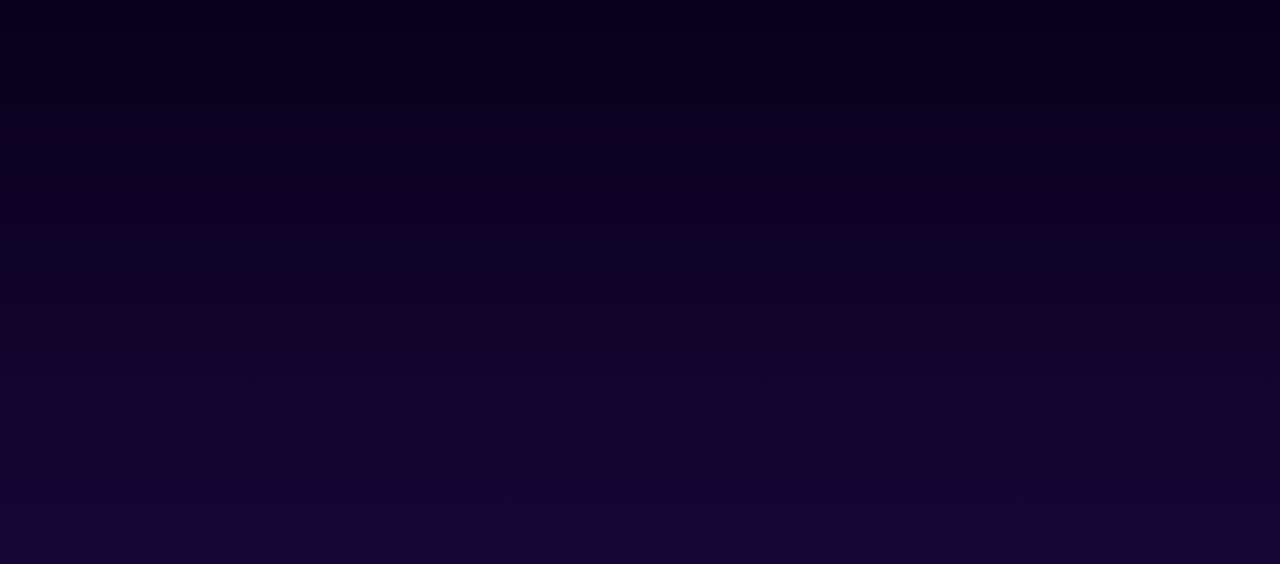
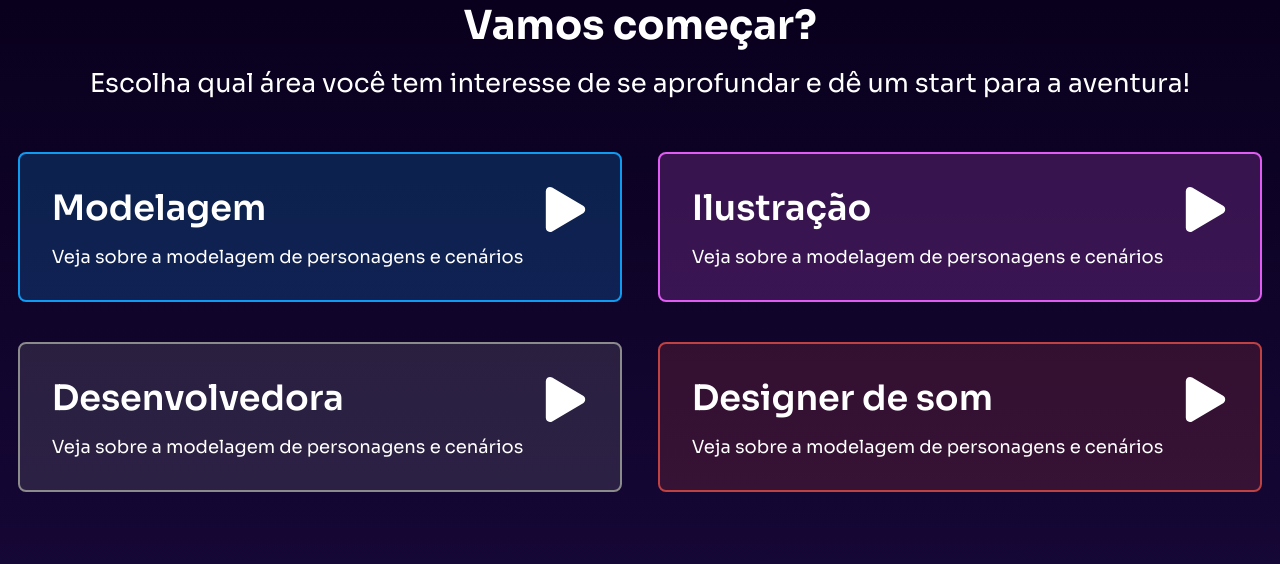
Before and after one commit to gabinag/mulheres-no-game, a React (Vite) app in the folder mulheres-no-game/: page /comecar in a window 1280 px wide. Before the commit this address had no page. Shown: the top 564 px of the page. Built offline with nearby package versions, Linux system fonts and the light colour scheme.

Commit message:
start page

```diff
--- a/mulheres-no-game/package.json
+++ b/mulheres-no-game/package.json
@@ -12,6 +12,7 @@
   "dependencies": {
     "react": "^18.2.0",
     "react-dom": "^18.2.0",
+    "react-icons": "^5.2.1",
     "react-router-dom": "^6.23.1"
   },
   "devDependencies": {
--- a/mulheres-no-game/src/App.jsx
+++ b/mulheres-no-game/src/App.jsx
@@ -5,6 +5,7 @@ import './App.css'
 import { Home } from './pages/Home/Home';
 import { Login } from './pages/Login/Login';
 import { Cadastro } from './pages/Cadastro/Cadastro';
+import { Comecar } from './pages/Comecar/Comecar';
 
 function App() {
 
@@ -14,6 +15,7 @@ function App() {
         <Route path="/" element={<Home />} />
         <Route path="/login" element={<Login />} />
         <Route path="/cadastro" element={<Cadastro />} />
+        <Route path='/comecar' element={<Comecar />} />
       </Routes>
     </BrowserRouter>
   )
--- /dev/null
+++ b/mulheres-no-game/src/components/Card/Card.jsx
@@ -0,0 +1,25 @@
+import { FaPlay } from "react-icons/fa";
+import style from "./Card.module.css";
+
+function Card({ name, text, link, color }) {
+    const cardStyle = {
+        borderColor: color,
+        backgroundColor: `${color}33`
+    };
+
+    const iconStyle = {
+        color: color,
+    };
+
+    return (
+        <div className={style.card} style={cardStyle}>
+            <div>
+                <h4 className={style.cardTitle}>{name}</h4>
+                <p className={style.cardText}>{text}</p>
+            </div>
+            <a href={link} className={style.icon} style={iconStyle}><FaPlay /></a>
+        </div>
+    );
+}
+
+export default Card;
--- /dev/null
+++ b/mulheres-no-game/src/components/Card/Card.module.css
@@ -0,0 +1,32 @@
+.card{
+    border: 2px solid;
+    border-radius: 8px;
+
+    display: flex;
+    justify-content: space-between;
+
+    margin: 20px 0 20px 0;
+    padding: 2rem;
+    transition: all 0.3s ease;
+}
+
+.cardTitle{
+    font-size: 35px;
+    font-weight: 600;
+
+    margin-bottom: 1rem;
+}
+
+.cardText{
+    font-size: 18px;
+    font-weight: 400;
+}
+
+.icon{
+    font-size: 45px;
+    float: right;
+
+    line-height: 61px;
+
+    margin-left: 20px;
+}
--- /dev/null
+++ b/mulheres-no-game/src/pages/Comecar/Comecar.jsx
@@ -0,0 +1,38 @@
+import { FaPlay } from "react-icons/fa";
+import style from "./Comecar.module.css";
+import Card from "../../components/Card/Card";
+
+export const Comecar = () => {
+    return (
+        <main>
+            <h1 className={style.title}>Vamos começar?</h1>
+            <h3 className={style.subtitle}>Escolha qual área você tem interesse de se aprofundar e dê um start para a aventura!</h3>
+
+            <section className={style.container}>
+                <Card
+                    name="Modelagem"
+                    text="Veja sobre a modelagem de personagens e cenários"
+                    color="#0F9BF2"
+                />
+
+                <Card
+                    name="Ilustração"
+                    text="Veja sobre a modelagem de personagens e cenários"
+                    color="#E15CF3"
+                />
+
+                <Card
+                    name="Desenvolvedora"
+                    text="Veja sobre a modelagem de personagens e cenários"
+                    color="#8B8B8B"
+                />
+
+                <Card
+                    name="Designer de som"
+                    text="Veja sobre a modelagem de personagens e cenários"
+                    color="#BF4142"
+                />
+            </section>
+        </main>
+    )
+}
--- /dev/null
+++ b/mulheres-no-game/src/pages/Comecar/Comecar.module.css
@@ -0,0 +1,25 @@
+.title{
+    font-size: 40px;
+    font-weight: 700;
+
+    margin-bottom: 1rem;
+    text-align: center;
+}
+
+.subtitle{
+    color: #ffff;
+
+    font-size: 26px;
+    font-weight: 400;
+
+    margin-bottom: 2rem;
+    text-align: center;
+}
+
+.container{
+    display: flex;
+    justify-content: space-around;
+    flex-wrap: wrap;
+
+
+}
```
Also changed, not shown: 1 other file (tests, documents, lock files or other folders).
